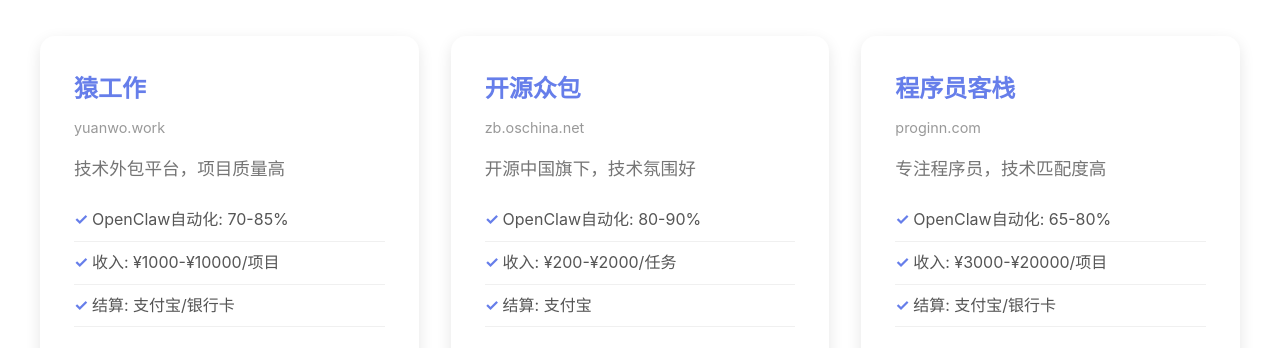
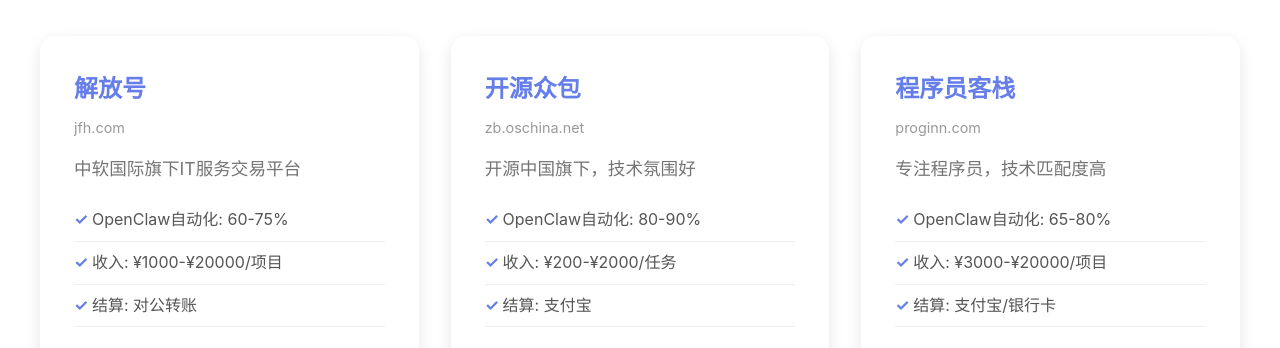
Before and after one commit to amosliuster163/openclaw-task-platform, a plain HTML site: page index.html in a window 1280 px wide. Shown: the part 598-946 px from the top of the page. Drawn offline with Linux system fonts and the light colour scheme.

Commit message:
fix: 替换猿工作为解放号

```diff
--- a/index.html
+++ b/index.html
@@ -31,15 +31,15 @@
             <h2>平台推荐</h2>
             <div class="platform-grid">
                 <div class="platform-card">
-                    <h3>猿工作</h3>
-                    <p class="url">yuanwo.work</p>
-                    <p class="description">技术外包平台，项目质量高</p>
+                    <h3>解放号</h3>
+                    <p class="url">jfh.com</p>
+                    <p class="description">中软国际旗下IT服务交易平台</p>
                     <ul class="features">
-                        <li>OpenClaw自动化: 70-85%</li>
-                        <li>收入: ¥1000-¥10000/项目</li>
-                        <li>结算: 支付宝/银行卡</li>
+                        <li>OpenClaw自动化: 60-75%</li>
+                        <li>收入: ¥1000-¥20000/项目</li>
+                        <li>结算: 对公转账</li>
                     </ul>
-                    <a href="https://www.yuanwo.work" target="_blank" class="visit-link">访问平台 →</a>
+                    <a href="https://www.jfh.com" target="_blank" class="visit-link">访问平台 →</a>
                 </div>
 
                 <div class="platform-card">
```
